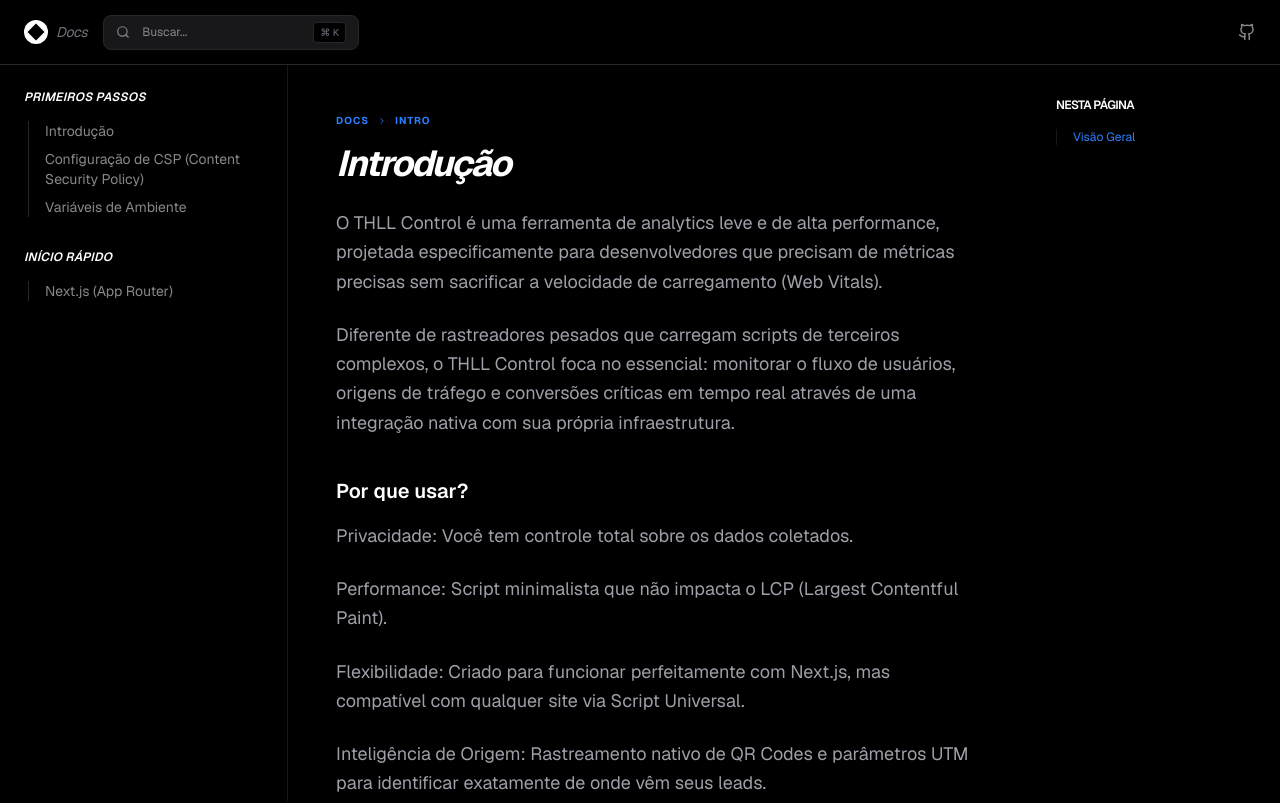
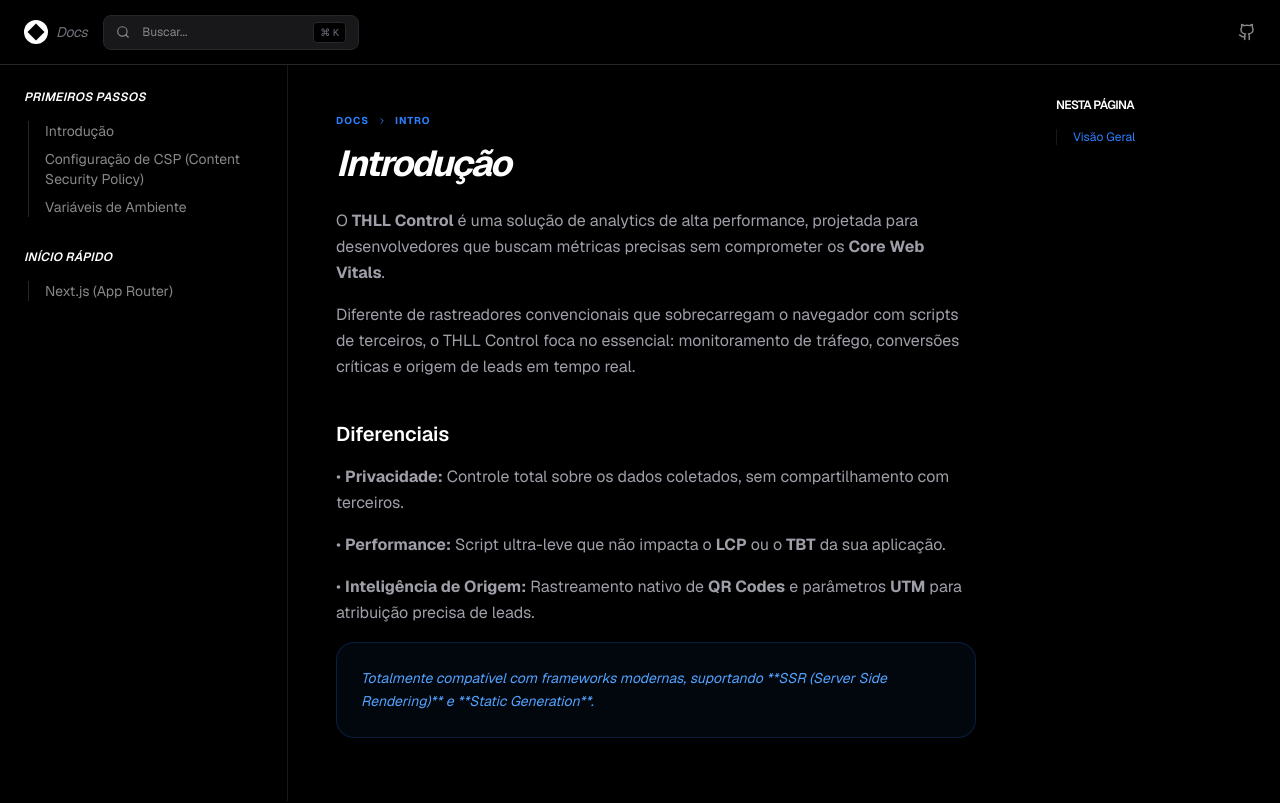
Before and after one commit to tiagohll/tiagohll-control, a Next.js app: page /docs in a window 1280 px wide. Shown: the top 803 px of the page. Built offline with nearby package versions, Linux system fonts and the light colour scheme.

Commit message:
feat: instalacao do react-markdown e mudança nos textos

```diff
--- a/package.json
+++ b/package.json
@@ -19,6 +19,7 @@
     "qrcode.react": "^4.2.0",
     "react": "19.2.3",
     "react-dom": "19.2.3",
+    "react-markdown": "^10.1.0",
     "react-syntax-highlighter": "^16.1.0",
     "recharts": "^2.15.4",
     "tailwind-merge": "^3.4.0"
--- a/src/app/docs/page.tsx
+++ b/src/app/docs/page.tsx
@@ -1,6 +1,6 @@
 "use client";
 
-import { use, useEffect, useState } from "react";
+import { useEffect, useState } from "react";
 import { Prism as SyntaxHighlighter } from "react-syntax-highlighter";
 import { vscDarkPlus } from "react-syntax-highlighter/dist/esm/styles/prism";
 import {
@@ -13,6 +13,7 @@
     Menu,
     X,
 } from "lucide-react";
+import ReactMarkdown from "react-markdown";
 import Link from "next/link";
 
 export default function NextJsDocs() {
@@ -350,52 +351,48 @@
             content: [
                 {
                     type: "text",
-                    value: "O THLL Control é uma ferramenta de analytics leve e de alta performance, projetada especificamente para desenvolvedores que precisam de métricas precisas sem sacrificar a velocidade de carregamento (Web Vitals).",
+                    value: "O **THLL Control** é uma solução de analytics de alta performance, projetada para desenvolvedores que buscam métricas precisas sem comprometer os **Core Web Vitals**.",
                 },
                 {
                     type: "text",
-                    value: "Diferente de rastreadores pesados que carregam scripts de terceiros complexos, o THLL Control foca no essencial: monitorar o fluxo de usuários, origens de tráfego e conversões críticas em tempo real através de uma integração nativa com sua própria infraestrutura.",
+                    value: "Diferente de rastreadores convencionais que sobrecarregam o navegador com scripts de terceiros, o THLL Control foca no essencial: monitoramento de tráfego, conversões críticas e origem de leads em tempo real.",
                 },
                 {
                     type: "subtitle",
-                    value: "Por que usar?",
+                    value: "Diferenciais",
                 },
                 {
                     type: "text",
-                    value: "Privacidade: Você tem controle total sobre os dados coletados.",
+                    value: "• **Privacidade:** Controle total sobre os dados coletados, sem compartilhamento com terceiros.",
                 },
                 {
                     type: "text",
-                    value: "Performance: Script minimalista que não impacta o LCP (Largest Contentful Paint).",
+                    value: "• **Performance:** Script ultra-leve que não impacta o **LCP** ou o **TBT** da sua aplicação.",
                 },
                 {
                     type: "text",
-                    value: "Flexibilidade: Criado para funcionar perfeitamente com Next.js, mas compatível com qualquer site via Script Universal.",
-                },
-                {
-                    type: "text",
-                    value: "Inteligência de Origem: Rastreamento nativo de QR Codes e parâmetros UTM para identificar exatamente de onde vêm seus leads.",
+                    value: "• **Inteligência de Origem:** Rastreamento nativo de **QR Codes** e parâmetros **UTM** para atribuição precisa de leads.",
                 },
                 {
                     type: "info",
-                    value: "Compatível com todas as frameworks modernas e SSR (Server Side Rendering).",
+                    value: "Totalmente compatível com frameworks modernas, suportando **SSR (Server Side Rendering)** e **Static Generation**.",
                 },
             ],
         },
         csp: {
-            title: "Configuração de Segurança (CSP)",
+            title: "Segurança (CSP)",
             content: [
                 {
                     type: "text",
-                    value: "Se o seu site utiliza uma Content Security Policy (CSP) restritiva, você precisará autorizar o domínio do THLL Control para que as métricas sejam enviadas corretamente. Sem essa permissão, o navegador bloqueará o envio dos eventos por segurança.",
+                    value: "Caso seu projeto utilize uma **Content Security Policy (CSP)** restritiva, é necessário autorizar o domínio do THLL Control. Sem isso, o navegador bloqueará as requisições de telemetria.",
                 },
                 {
                     type: "subtitle",
-                    value: "Liberando o domínio na CSP",
+                    value: "Configurando a diretiva connect-src",
                 },
                 {
                     type: "text",
-                    value: "Você deve adicionar a URL https://tiagohll-control.vercel.app na diretiva connect-src do seu arquivo de configuração do Next.js. Isso permite que o seu site faça requisições (como o envio de logs e page views) para o nosso servidor.",
+                    value: "Adicione o domínio abaixo à diretiva `connect-src` no seu arquivo `next.config.js`. Isso habilita o envio de logs e eventos para nossos servidores.",
                 },
                 {
                     type: "code",
@@ -410,8 +407,7 @@
             key: "Content-Security-Policy",
             value:
               "default-src 'self'; " +
-              // Adicione nossa URL no connect-src abaixo:
-              "connect-src 'self' https://tiagohll-control.vercel.app; " +
+              "connect-src 'self' https://tiagohll-control.vercel.app; " + // Domínio autorizado
               "script-src 'self' 'unsafe-inline' 'unsafe-eval'; " +
               "style-src 'self' 'unsafe-inline'; " +
               "object-src 'none';",
@@ -428,49 +424,45 @@
                 },
                 {
                     type: "info",
-                    value: "Se você já possui outras URLs no seu connect-src (como Google Analytics ou APIs próprias), basta adicionar a nossa URL separada por um espaço dentro da mesma string.",
+                    value: "Dica: Se já houver outros domínios no `connect-src`, basta separá-los por um espaço simples.",
                 },
                 {
                     type: "subtitle",
-                    value: "Como verificar se há bloqueio?",
+                    value: "Validando a Configuração",
                 },
                 {
                     type: "text",
-                    value: 'Abra o console do seu navegador (F12) no seu site. Se você vir um erro mencionando Content Security Policy directive: "connect-src...", significa que a permissão ainda não foi aplicada corretamente.',
+                    value: "Abra o Console do Navegador (F12). Se houver um erro de CSP mencionando o bloqueio de `connect-src`, verifique se a URL foi adicionada corretamente no arquivo de configuração.",
                 },
             ],
         },
         env: {
-            title: "Configuração de Variáveis de Ambiente",
+            title: "Variáveis de Ambiente",
             content: [
                 {
                     type: "text",
-                    value: "Para que o rastreador saiba para onde enviar os dados, você precisa configurar as variáveis de ambiente no seu projeto Next.js. Isso garante que, durante o desenvolvimento local, você possa testar sem poluir os dados de produção.",
+                    value: "As variáveis de ambiente definem o destino dos dados e o identificador do projeto. Recomendamos o isolamento entre ambientes para evitar a poluição dos dados de produção.",
                 },
                 {
                     type: "subtitle",
-                    value: "Configurando o arquivo .env.local",
+                    value: "Configuração do .env.local",
                 },
                 {
                     type: "text",
-                    value: "Na raiz do seu projeto, crie ou edite o arquivo .env.local. Este arquivo é ignorado pelo Git e deve conter suas chaves privadas e URLs de API.",
+                    value: "Crie ou edite o arquivo `.env.local` na raiz do seu projeto e adicione as seguintes chaves:",
                 },
                 {
                     type: "code",
-                    value: `# URL da sua API de rastreamento (onde os eventos serão salvos)
+                    value: `# Endpoint da API (fornecido no setup)
 NEXT_PUBLIC_ANALYTICS_URL=https://sua-api-thll.vercel.app/api/track
 
-# ID único do site para este projeto (gerado no seu dashboard)
-NEXT_PUBLIC_SITE_ID=seu_site_id_aqui"`,
+# ID único do site (encontrado no seu Dashboard)
+NEXT_PUBLIC_SITE_ID=seu_site_id_aqui`,
                     filename: ".env.local",
                 },
                 {
                     type: "info",
-                    value: "Lembre-se que variáveis que começam com NEXT_PUBLIC_ ficam expostas no navegador. Nunca coloque senhas de banco de dados ou chaves secretas com este prefixo.",
-                },
-                {
-                    type: "text",
-                    value: "Após adicionar essas variáveis, é necessário reiniciar o servidor de desenvolvimento (npm run dev) para que as alterações sejam aplicadas.",
+                    value: "⚠️ Segurança: Variáveis prefixadas com `NEXT_PUBLIC_` ficam acessíveis ao cliente (browser). Nunca armazene segredos ou credenciais de banco de dados aqui.",
                 },
             ],
         },
@@ -479,12 +471,11 @@
             content: [
                 {
                     type: "text",
-                    value: "Para rastrear visitas no Next.js de forma eficiente, utilize o componente abaixo. Ele gerencia hashes de visitantes únicos e evita disparos duplicados em menos de 30 segundos.",
+                    value: "Para monitorar rotas no Next.js de forma otimizada, utilize o componente de monitoramento persistente. Ele gerencia sessões de visitantes e evita disparos redundantes.",
                 },
                 {
                     type: "code",
                     value: `"use client";
-
 import { useEffect } from "react";
 import { usePathname } from "next/navigation";
 
@@ -492,6 +483,7 @@
     const pathname = usePathname();
 
     useEffect(() => {
+        // Lógica de debounce e token de visita
         const today = new Date().toISOString().slice(0, 10);
         let token = localStorage.getItem("_track_token");
         let tokenDate = localStorage.getItem("_track_date");
@@ -502,16 +494,14 @@
             localStorage.setItem("_track_date", today);
         }
 
-        if (!token) return;
-
         const lastTrack = localStorage.getItem("_track_last");
         const now = Date.now();
+
+        // Evita disparos repetidos em menos de 30s
         if (lastTrack && now - Number(lastTrack) < 30000) return;
 
         const urlParams = new URLSearchParams(window.location.search);
         const utmSource = urlParams.get("utm_source");
-        const currentPath = window.location.pathname + window.location.search;
-
         const ENDPOINT = process.env.NEXT_PUBLIC_ANALYTICS_URL || "https://tiagohll-control.vercel.app/api/track";
 
         fetch(ENDPOINT, {
@@ -520,7 +510,7 @@
             headers: { "Content-Type": "application/json" },
             body: JSON.stringify({
                 site_id: siteId,
-                path: currentPath,
+                path: window.location.pathname + window.location.search,
                 visitor_hash: token,
                 event_type: utmSource ? \`qr_\${utmSource}\` : "page_view",
             }),
@@ -535,15 +525,14 @@
                 },
                 {
                     type: "subtitle",
-                    value: "Como utilizar",
+                    value: "Implementação",
                 },
                 {
                     type: "text",
-                    value: "Importe o componente no seu layout.tsx principal para que ele monitore todas as rotas da aplicação.",
+                    value: "Importe o componente no seu `layout.tsx` principal. Por estar fora do Suspense e vinculado ao `pathname`, ele capturará todas as trocas de rota automaticamente.",
                 },
             ],
         },
-        // Adicione outras seções seguindo o mesmo padrão de array no 'content'
     };
 
     const data = sections[id] || sections.intro;
@@ -560,9 +549,11 @@
                         return (
                             <p
                                 key={index}
-                                className="text-base md:text-lg leading-relaxed mb-6 text-zinc-400"
+                                className="text-zinc-400 leading-relaxed mb-4"
                             >
-                                {block.value}
+                                <ReactMarkdown>
+                                    {block.value}
+                                </ReactMarkdown>
                             </p>
                         );
                     }
@@ -585,7 +576,7 @@
                                 className="bg-blue-500/5 border border-blue-500/20 rounded-2xl p-6 mb-8"
                             >
                                 <p className="text-sm text-blue-400 leading-relaxed italic">
-                                    <strong>Dica:</strong>{" "}
+                                    {/* <strong>Dica:</strong>{" "} */}
                                     {block.value}
                                 </p>
                             </div>
```
Also changed, not shown: 1 other file (tests, documents, lock files or other folders).
